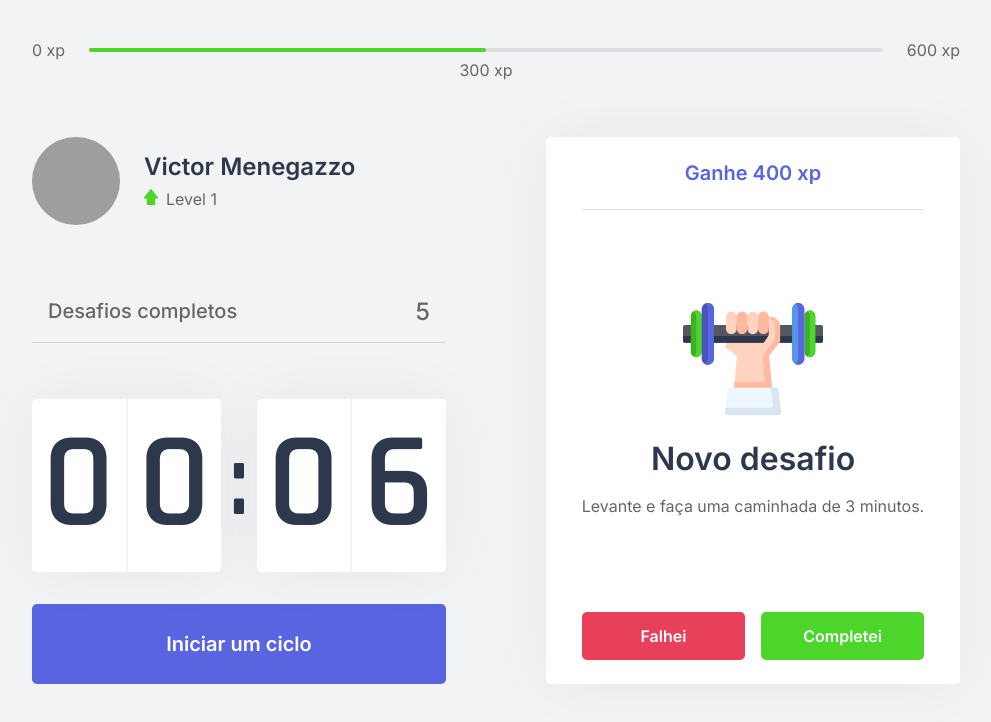
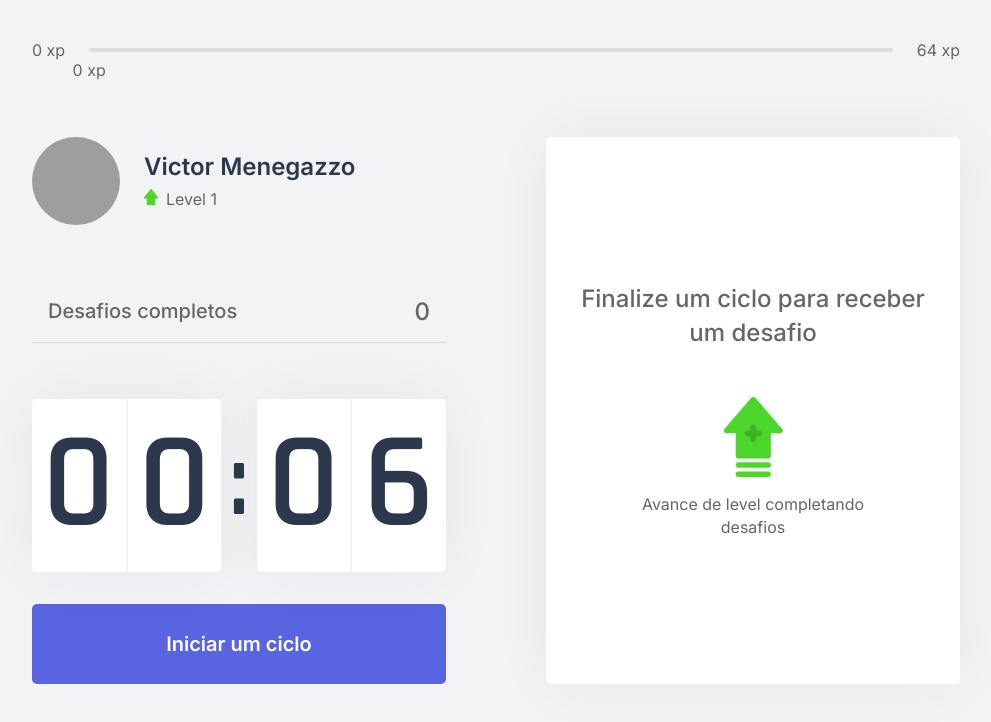
Before and after one commit to VictorMenegazzo/moveit, a Next.js app: page / in a window 1280 px wide. Shown: the top 722 px of the page, without its empty margins (144-1135 px from the left). Built offline with nearby package versions, Linux system fonts and the light colour scheme; grey boxes are pictures that could not be loaded.

Commit message:
:sparkles: feat: challenges context

```diff
--- /dev/null
+++ b/challenges.json
@@ -0,0 +1,62 @@
+[
+  {
+    "type": "body",
+    "description": "Estique um de seus braços com a palma da mão virada para frente e puxe os dedos para cima por 10 segundos por mão.",
+    "amount": 80
+  },
+  {
+    "type": "body",
+    "description": "Estique seu braço contra o peito e puxe-o utilizando o outro braço por 10 segundos por braço.",
+    "amount": 60
+  },
+  {
+    "type": "body",
+    "description": "Puxe seu pescoço com a ajuda da mão para a direita e para a esquerda, permanecendo na posição por alguns segundos.",
+    "amount": 70
+  },
+  {
+    "type": "body",
+    "description": "Com as duas mãos na parte de trás da cabeça, leve-a para baixo, alongando a parte de trás da região.",
+    "amount": 60
+  },
+  {
+    "type": "body",
+    "description": "Cruze as pernas e desça com as mãos esticadas em direção ao chão. Repita o movimento com a outra perna na frente.",
+    "amount": 100
+  },
+  {
+    "type": "body",
+    "description": "Sentado, abra as pernas e tente encostar as palmas das mãos no chão, repita 3 vezes por 5 segundos.",
+    "amount": 80
+  },
+  {
+    "type": "body",
+    "description": "Puxe o joelho de encontro ao peito e segure, troque de perna após 10 segundos.",
+    "amount": 50
+  },
+  {
+    "type": "body",
+    "description": "Sentado, cruze uma perna e incline seu tronco à frente, troque de perna após 10 segundos.",
+    "amount": 80
+  },
+  {
+    "type": "eye",
+    "description": "Sentado, feche os olhos e cubra-os com as palmas da mão durante 2 minutos, depois abra normalmente.",
+    "amount": 90
+  },
+  {
+    "type": "eye",
+    "description": "Em algum ambiente aberto, olhe o mais longe que puder em quatro direções por 3s, mexa apenas os olhos. Repita 3 vezes.",
+    "amount": 140
+  },
+  {
+    "type": "eye",
+    "description": "Usando os polegares, massage a área abaixo das sobrancelhas em movimentos circulares por 15 segundos.",
+    "amount": 70
+  },
+  {
+    "type": "body",
+    "description": "Em pé, gire a cintura o máximo que puder para a esquerda, segure por cinco segundos. Repita para a direita.",
+    "amount": 90
+  }
+]
--- a/src/components/ChallengeBox.tsx
+++ b/src/components/ChallengeBox.tsx
@@ -1,24 +1,28 @@
+import { useContext } from 'react';
+import { ChallengesContext } from '../contexts/ChallengesContext';
+
 import styles from '../styles/components/ChallengeBox.module.css'
 
 export function ChallengeBox() {
-  const hasActiveChallenge = true;
+  const { activeChallenge, resetChallenge } = useContext(ChallengesContext)
 
   return (
     <div className={styles.challengeBoxContainer}>
-      { hasActiveChallenge ? (
+      { activeChallenge ? (
         <div className={styles.challengeAtive}>
-          <header>Ganhe 400 xp</header>
+          <header>Ganhe {activeChallenge.amount} xp</header>
 
           <main>
-            <img src="icons/body.svg" />
+            <img src={`icons/${activeChallenge.type}.svg`} />
             <strong>Novo desafio</strong>
-            <p>Levante e faça uma caminhada de 3 minutos.</p>
+            <p>{activeChallenge.description}</p>
           </main>
 
           <footer>
             <button
               type="button"
               className={styles.challengeFailedButton}
+              onClick={resetChallenge}
             >
               Falhei
             </button>
--- a/src/components/CompletedChallenges.tsx
+++ b/src/components/CompletedChallenges.tsx
@@ -1,10 +1,14 @@
+import { useContext } from 'react'
+import { ChallengesContext } from '../contexts/ChallengesContext'
 import styles from '../styles/components/CompletedChallenges.module.css'
 
 export function CompletedChallenges() {
+  const { challengesCompleted } = useContext(ChallengesContext)
+
   return (
     <div className={styles.completedChallengesContainer}>
       <span>Desafios completos</span>
-      <span>5</span>
+      <span>{challengesCompleted}</span>
     </div>
   )
 }
--- a/src/components/Countdown.tsx
+++ b/src/components/Countdown.tsx
@@ -1,9 +1,12 @@
-import { useState, useEffect } from 'react';
+import { useState, useEffect, useContext } from 'react'
+import { ChallengesContext } from '../contexts/ChallengesContext'
 import styles from '../styles/components/Countdown.module.css'
 
 let countdownTimeout: NodeJS.Timeout;
 
 export function Countdown() {
+  const { startNewChallenge } = useContext(ChallengesContext)
+
   const [time, setTime] = useState(0.1 * 60);
   const [isActive, setIsActive] = useState(false);
   const [hasFinished, setHasFinished] = useState(false);
@@ -32,6 +35,7 @@ export function Countdown() {
     } else if (isActive && time === 0) {
       setHasFinished(true)
       setIsActive(false)
+      startNewChallenge()
     }
   }, [isActive, time]);
 
--- a/src/components/ExperienceBar.tsx
+++ b/src/components/ExperienceBar.tsx
@@ -1,15 +1,21 @@
+import { useContext } from 'react'
+import { ChallengesContext } from '../contexts/ChallengesContext'
 import styles from '../styles/components/Experience.module.css'
 
 export function ExperienceBar() {
+  const { currentExperience, experienceToNextLevel } = useContext(ChallengesContext)
+
+  const percentToNextLevel = Math.round((currentExperience * 100 / experienceToNextLevel))
+
   return (
     <header className={styles.experienceBar}>
       <span>0 xp</span>
       <div>
-        <div style={{ width: '50%' }} />
+        <div style={{ width: `${percentToNextLevel}%` }} />
 
-        <span className={styles.currentExperience} style={{ left: '50%' }} >300 xp</span>
+        <span className={styles.currentExperience} style={{ left: `${percentToNextLevel}%` }} >{currentExperience} xp</span>
       </div>
-      <span>600 xp</span>
+      <span>{experienceToNextLevel} xp</span>
     </header>
   )
 }
--- /dev/null
+++ b/src/contexts/ChallengesContext.tsx
@@ -0,0 +1,67 @@
+import { createContext, useState, ReactNode } from 'react'
+import challenges from '../../challenges.json'
+
+interface Challenge {
+  type: 'body' | 'eye';
+  description: string;
+  amount: number;
+}
+
+interface ChallengesContextData {
+  level: number;
+  currentExperience: number;
+  experienceToNextLevel: number;
+  challengesCompleted: number;
+  activeChallenge: Challenge;
+  levelUp: () => void;
+  startNewChallenge: () => void;
+  resetChallenge: () => void;
+}
+
+interface ChallengesProviderProps {
+  children: ReactNode;
+}
+
+export const ChallengesContext = createContext({} as ChallengesContextData)
+
+export function ChallengesProvider({ children }: ChallengesProviderProps) {
+  const [level, setLevel] = useState(1)
+  const [currentExperience, setCurrentExperience] = useState(0)
+  const [challengesCompleted, setChallengesCompleted] = useState(0)
+
+  const [activeChallenge, setActiveChallenge] = useState(null)
+
+  const experienceToNextLevel = Math.pow((level + 1) * 4, 2)
+
+  function levelUp() {
+    setLevel(level + 1)
+  }
+
+  function startNewChallenge() {
+    const randomChallengeIndex = Math.floor(Math.random() * challenges.length)
+    const challenge = challenges[randomChallengeIndex]
+
+    setActiveChallenge(challenge)
+  }
+
+  function resetChallenge() {
+    setActiveChallenge(null)
+  }
+
+  return (
+    <ChallengesContext.Provider
+      value={{
+        level,
+        currentExperience,
+        experienceToNextLevel,
+        challengesCompleted,
+        levelUp,
+        startNewChallenge,
+        activeChallenge,
+        resetChallenge
+      }}
+    >
+      {children}
+    </ChallengesContext.Provider>
+  )
+}
--- a/src/pages/_app.tsx
+++ b/src/pages/_app.tsx
@@ -1,7 +1,13 @@
 import '../styles/global.css'
 
+import { ChallengesProvider } from '../contexts/ChallengesContext'
+
 function MyApp({ Component, pageProps }) {
-  return <Component {...pageProps} />
+  return (
+    <ChallengesProvider>
+      <Component {...pageProps} />
+    </ChallengesProvider>
+    )
 }
 
 export default MyApp
```
